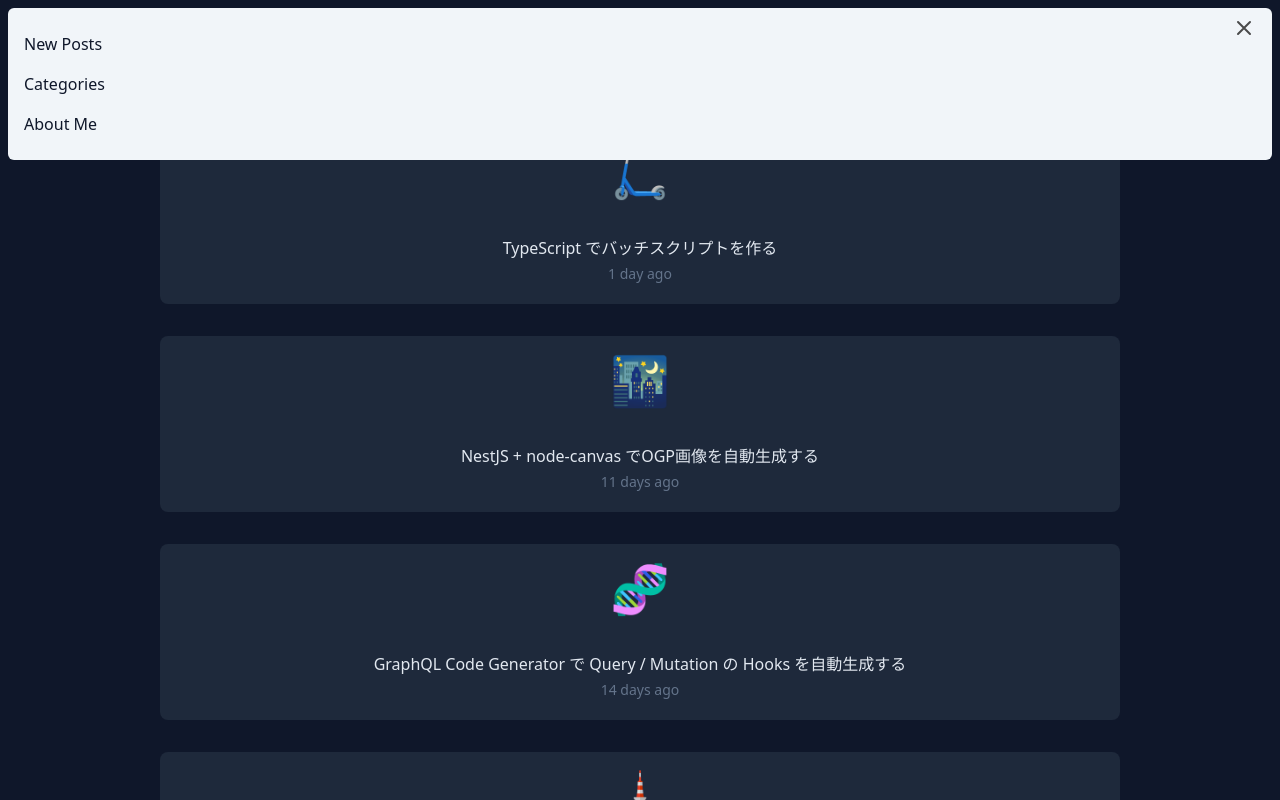
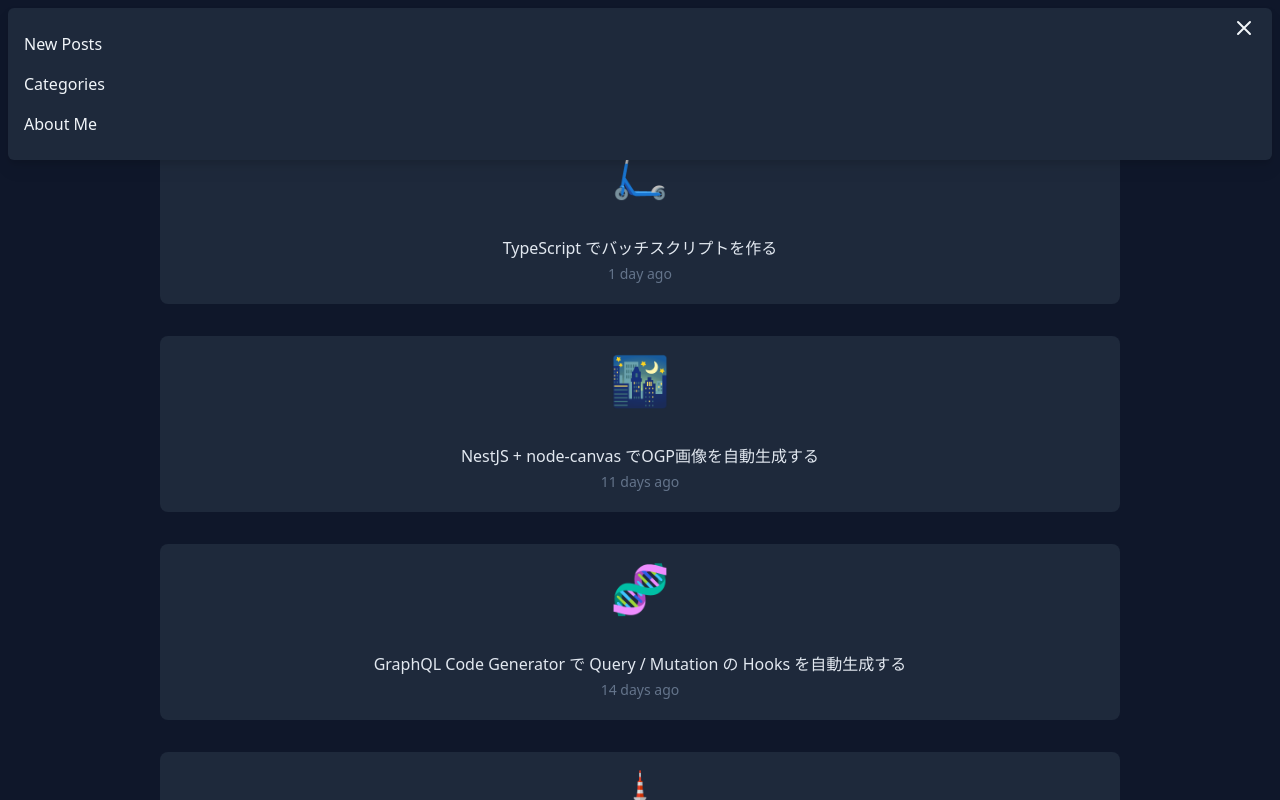
Before and after one commit to ShintaroaSuzuki/blog-osin, a Next.js app: page /new-posts in a window 1280 px wide. Both pictures are taken after a click on the icon 1244 px from the left and 24 px from the top of the page. Shown: the top 800 px of the page. Built offline with nearby package versions, Linux system fonts and the light colour scheme.

Commit message:
[modify] HeaderMenuのUIを変更

```diff
--- a/components/HeaderMenu.tsx
+++ b/components/HeaderMenu.tsx
@@ -16,7 +16,7 @@
     <div className="fixed z-20 w-full top-2 px-2 flex flex-col items-end">
       <AnimatePresence>
         <motion.div
-          className="w-full bg-slate-100 flex flex-row justify-between px-4 py-2 rounded-md origin-top-right"
+          className="w-full bg-slate-800 flex flex-row justify-between px-4 py-2 rounded-md origin-top-right drop-shadow-lg"
           initial="closed"
           animate="open"
           exit="closed"
@@ -25,17 +25,17 @@
         >
           <nav className="flex flex-col w-full my-2">
             <Link href="/new-posts">
-              <a className="text-slate-900 hover:text-base-700 py-2">
+              <a className="text-slate-100 hover:text-slate-300 py-2">
                 New Posts
               </a>
             </Link>
             <Link href="/categories">
-              <a className="text-slate-900 hover:text-base-700 py-2">
+              <a className="text-slate-100 hover:text-slate-300 py-2">
                 Categories
               </a>
             </Link>
             <Link href="/about-me">
-              <a className="text-slate-900 hover:text-base-700 py-2">
+              <a className="text-slate-100 hover:text-slate-300 py-2">
                 About Me
               </a>
             </Link>
@@ -48,7 +48,7 @@
               viewBox="0 0 24 24"
               width="24"
               height="24"
-              stroke={"rgba(55, 55, 55, 0.9)"}
+              stroke={"rgb(241, 245, 249)"}
             >
               <path
                 strokeLinecap="round"
--- a/pages/new-posts/index.tsx
+++ b/pages/new-posts/index.tsx
@@ -7,7 +7,7 @@
 import PostItem from "@/components/PostItem";
 
 const getPosts = (allPosts: Post[]): Post[] => {
-  return allPosts.slice(0, 5);
+  return allPosts.slice(0, 10);
 };
 
 export const getStaticProps: GetStaticProps = async () => {
```
